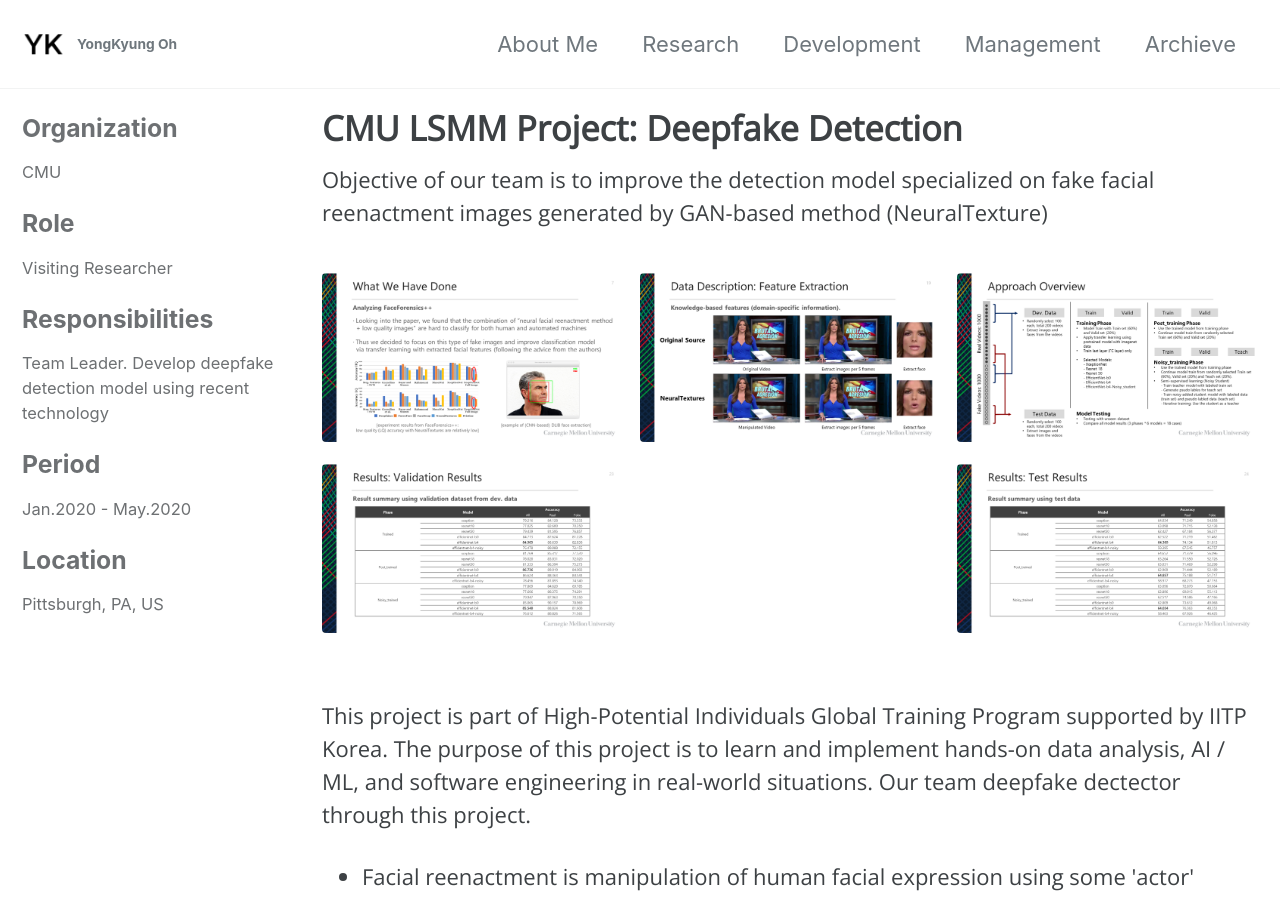
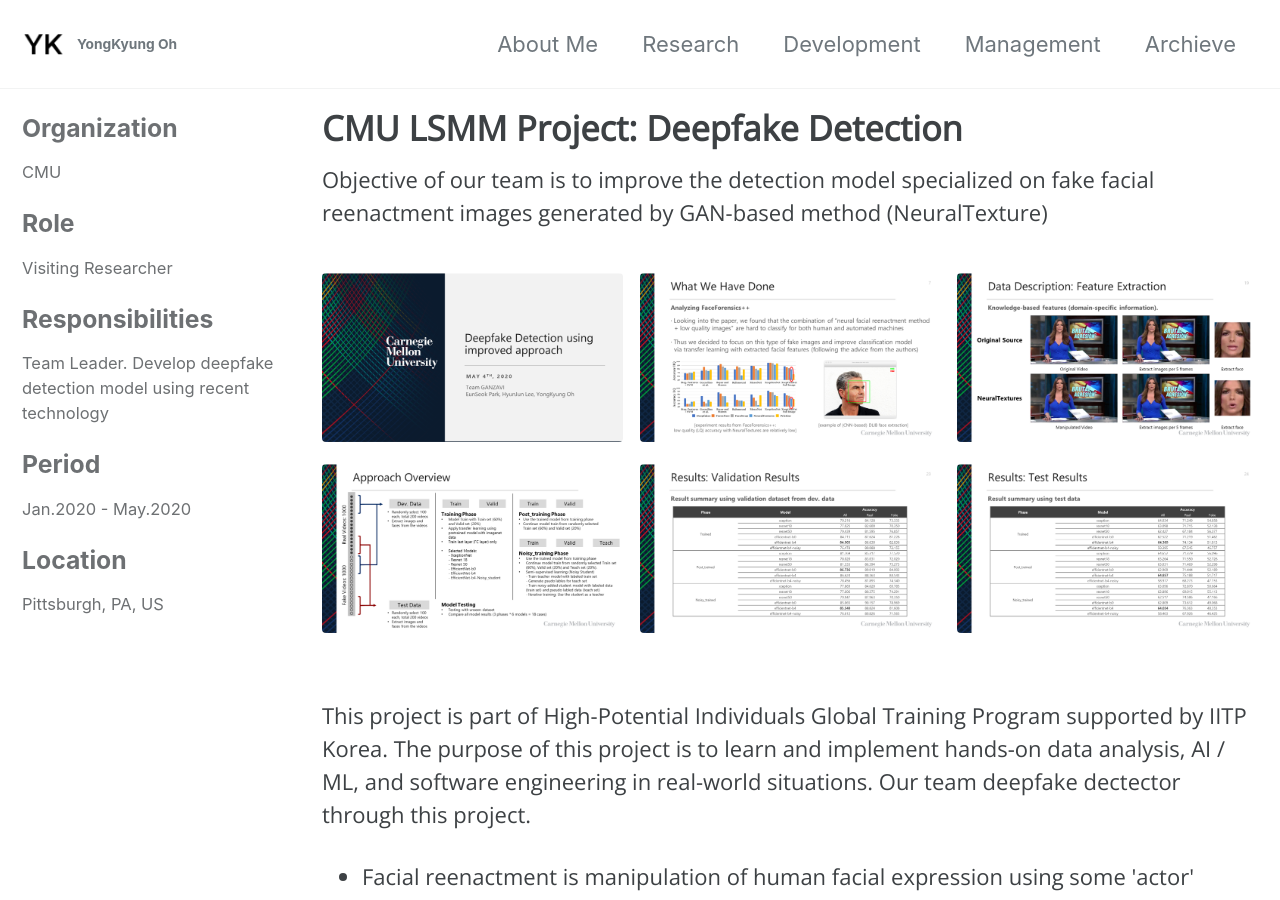
Before and after one commit to yongkyung-oh/yongkyung-oh.github.io, a Jekyll site: the page built from _portfolio-dev/CMU_LSMM_project.md, in a window 1280 px wide and 900 px high. Built offline with Jekyll 4.4.1, drawn with Linux system fonts in a browser that asks for light colours; cached includes are drawn as plain includes; nearby versions of some CDN libraries.

Commit message:
Update CMU_LSMM_project.md

```diff
--- a/_portfolio-dev/CMU_LSMM_project.md
+++ b/_portfolio-dev/CMU_LSMM_project.md
@@ -9,8 +9,8 @@ header:
   teaser: /assets/images/dev/lsmm/deepfake_research_cover-th.png
   og_image: /assets/images/unsplash-image.jpg
 images_gallery:
-#  - url: /assets/images/dev/lsmm/deepfake_research_cover.png
-#    image_path: /assets/images/dev/lsmm/deepfake_research_cover.png
+  - url: /assets/images/dev/lsmm/deepfake_research_cover.png
+    image_path: /assets/images/dev/lsmm/deepfake_research_cover.png
   - url: /assets/images/dev/lsmm/deepfake_research_1.png
     image_path: /assets/images/dev/lsmm/deepfake_research_1.png
   - url: /assets/images/dev/lsmm/deepfake_research_2.png
@@ -55,7 +55,6 @@ This project is part of High-Potential Individuals Global Training Program suppo
 </div>
 {: .text-center}
 
-<br>
 <a href="https://github.com/yongkyung-oh/" class="btn btn--primary" style="width: 10em"> <i class="fab fa-fw fa-github" ></i> Github </a>
 {: .text-center}
 
```
